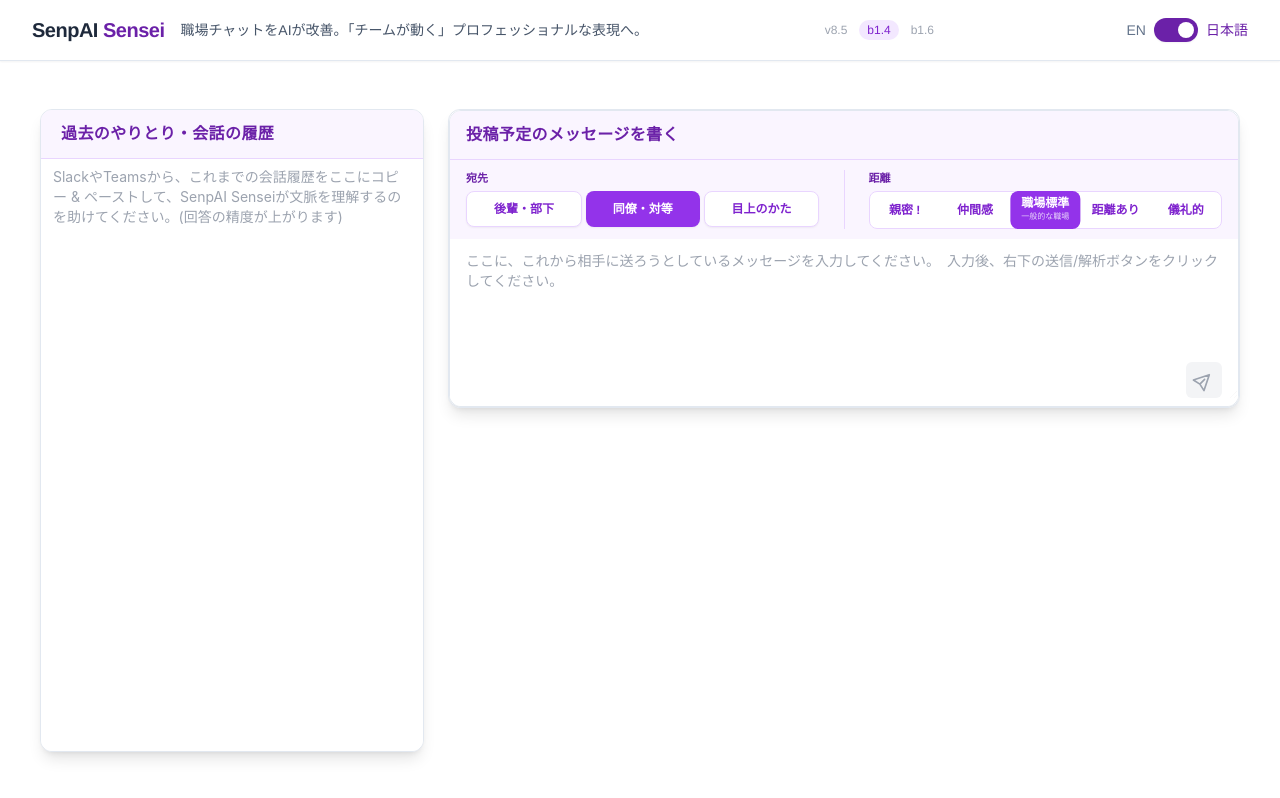
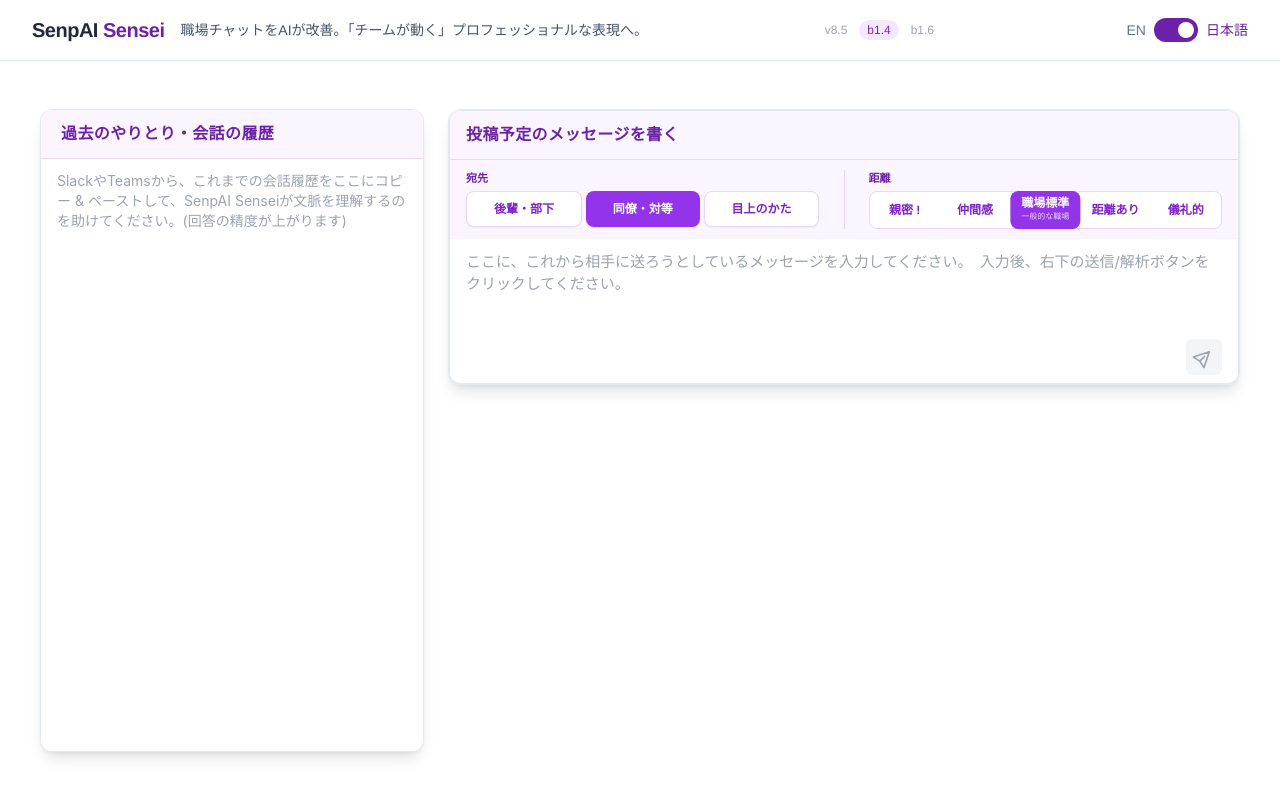
Before and after one commit to itsukison/senpai, a Next.js app: page / in a window 1280 px wide. Built offline with nearby package versions, Linux system fonts and the light colour scheme; no server answers.

Commit message:
font change

```diff
--- a/src/app/globals.css
+++ b/src/app/globals.css
@@ -231,24 +231,17 @@ button, a, input, select {
 /* テキストエリアの高さアニメーション */
 textarea {
   transition: height 0.2s ease-out;
+
+  /* 内側の余白を美しく */
+  padding: 12px 16px !important;
+
+  /* フォーカス時の美しいアウトライン */
+  outline: none !important;
 }
 
-/* スクロールバーのスタイル（テキストエリア用） */
-textarea::-webkit-scrollbar {
-  width: 6px;
-}
-
-textarea::-webkit-scrollbar-track {
-  background: transparent;
-}
-
-textarea::-webkit-scrollbar-thumb {
-  background: #e1e1e1;
-  border-radius: 3px;
-}
-
-textarea::-webkit-scrollbar-thumb:hover {
-  background: #d1d1d1;
+/* フォーカス時のSlack風エフェクト */
+textarea:focus {
+  box-shadow: 0 0 0 1px #1d9bd1, 0 0 0 5px rgba(29, 155, 209, 0.3) !important;
 }
 
 
--- a/src/components/MessageEditor.tsx
+++ b/src/components/MessageEditor.tsx
@@ -337,9 +337,15 @@ return (
           } ${!isEditable ? 'bg-gray-50 text-gray-500' : 'bg-white text-gray-900'}`}
           rows={5}
           style={{
-            fontFamily: "Inter, sans-serif",
+            fontFamily: "-apple-system, BlinkMacSystemFont, 'Segoe UI', 'Helvetica Neue', Arial, sans-serif",
+            fontSize: "15px",
+            lineHeight: "1.5",
+            letterSpacing: "-0.003em",  // Slack/Claude風の絶妙な文字間隔
             minHeight: "120px",
-            maxHeight: "70vh"
+            maxHeight: "70vh",
+            // 美しいテキストレンダリング
+            WebkitFontSmoothing: "antialiased",
+            MozOsxFontSmoothing: "grayscale",
           }}
         />
 
```
